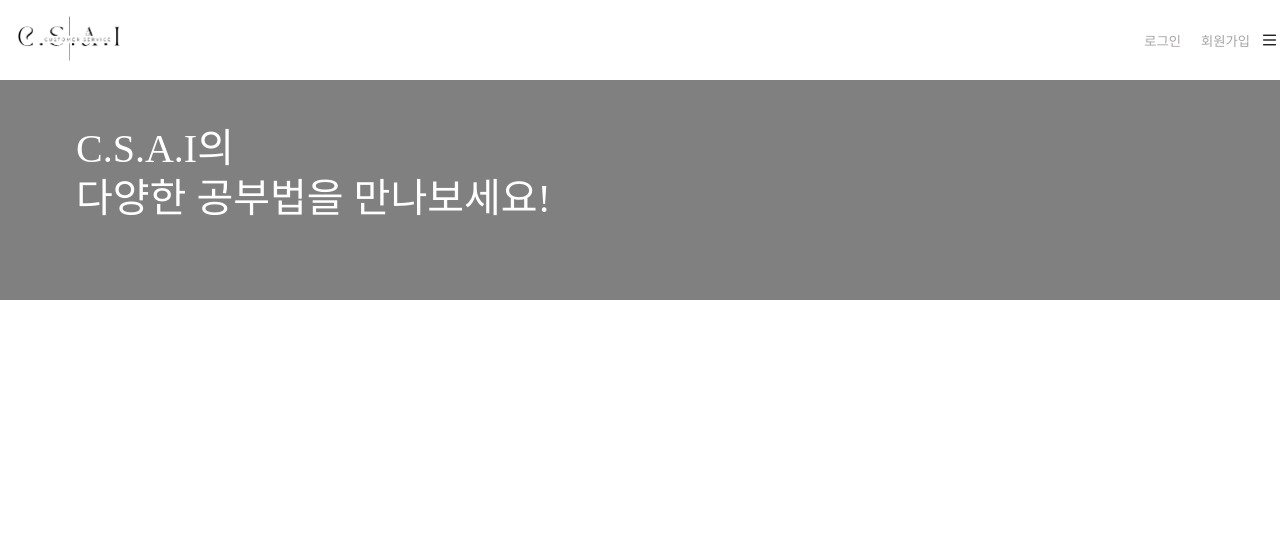
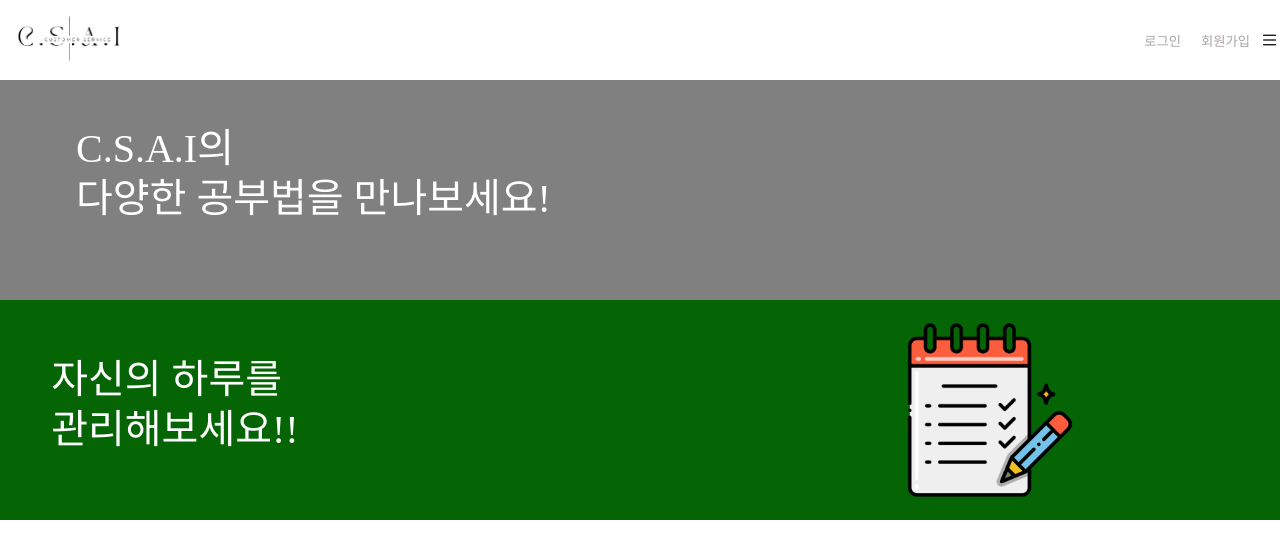
Before and after one commit to C-S-A-I-CommentScribeAI/Spring-boot-CRUD, a React (Create React App) app in the folder frontend/: page / in a window 1280 px wide. Shown: the top 558 px of the page. Built offline with nearby package versions, Linux system fonts and the light colour scheme.

Commit message:
feat: todo페이지 이동 버튼 구현

```diff
--- /dev/null
+++ b/frontend/src/components/TodoBtn.jsx
@@ -0,0 +1,21 @@
+import React from 'react';
+import '../styles/components/TodoBtn.css';
+import Todo from '../assets/images/Todo.png';
+import Jjangu1 from '../assets/images/Jjangu1.png';
+
+function TodoBtn() {
+  return (
+    <div>
+      <div className="todo-container">
+        <div className="todo-textwrap">
+          <h className="title3">자신의 하루를</h>
+          <h className="title4">관리해보세요!!</h>
+        </div>
+        <img src={Todo} alt="todo" className="todo-img" />
+        <img src={Jjangu1} alt="jjangu" className="jjangju1-img" />
+      </div>
+    </div>
+  );
+}
+
+export default TodoBtn;
--- a/frontend/src/pages/MainPage.jsx
+++ b/frontend/src/pages/MainPage.jsx
@@ -2,6 +2,7 @@ import React from 'react';
 import '../styles/pages/Main.css';
 import Header from '../components/Header';
 import IntroduceBtn from '../components/IntroduceBtn';
+import TodoBtn from '../components/TodoBtn';
 
 function MainPage() {
   return (
@@ -9,8 +10,9 @@ function MainPage() {
       <div className="container">
         <div className="main-wrap">
           <Header />
-          <div>
+          <div className="movetopage-wrap">
             <IntroduceBtn />
+            <TodoBtn />
           </div>
         </div>
       </div>
--- a/frontend/src/styles/components/IntroduceBtn.css
+++ b/frontend/src/styles/components/IntroduceBtn.css
@@ -1,5 +1,4 @@
 .intro-container {
-  display: flex;
   position: relative;
   max-width: 1440px;
   height: 220px;
@@ -14,6 +13,8 @@
 }
 
 .text-wrap {
+  display: flex;
+  flex-direction: column;
   position: absolute;
   height: auto;
 
--- /dev/null
+++ b/frontend/src/styles/components/TodoBtn.css
@@ -0,0 +1,67 @@
+.todo-container {
+  display: flex;
+  justify-content: flex-end; /* 투투 이미지를 오른쪽 끝으로 */
+  align-items: center; /* 투두 이미지를 중앙으로 배치 */
+
+  position: relative;
+  max-width: 1440px;
+  height: 220px;
+  flex-shrink: 0;
+
+  cursor: pointer;
+  background: rgb(5, 101, 5);
+}
+
+.todo-container:hover {
+  background: #d7e4dd;
+}
+
+.todo-container:hover .todo-img {
+  /* todo-container에 hover했을 때 todo-img 사라지게 설정*/
+  display: none;
+}
+
+.todo-container:hover .jjangju1-img {
+  display: block; /* none에서 보일 때 사용 */
+  width: 204px;
+  height: 220px;
+
+  transform: translateX(-150px);
+}
+
+.todo-textwrap {
+  /* 이미지는 position으로 absoulute 되어있기 때문에
+  justify-content와 align-items 적용이 안됨*/
+  display: flex;
+  flex-direction: column;
+  position: absolute;
+  height: auto;
+
+  top: 25%;
+  left: 4%;
+}
+
+.title3,
+.title4 {
+  width: 607px;
+  height: auto; /* 글자 크기에 맞게 조절 */
+
+  color: white;
+  font-family: DM Serif Display;
+  font-size: 40px;
+  font-style: normal;
+  font-weight: 400;
+  line-height: 50px; /* 125% */
+}
+
+.todo-img {
+  width: 180px;
+  height: 180px;
+
+  transform: translateX(-200px);
+}
+
+.jjangju1-img {
+  /* todo-container에 hover했을 때 todo-img 사라지게 설정*/
+  display: none;
+}
--- a/frontend/src/styles/pages/Main.css
+++ b/frontend/src/styles/pages/Main.css
@@ -8,3 +8,6 @@
   flex-shrink: 0;
   align-items: center;
 }
+
+.movetopage-wrap {
+}
```
Also changed, not shown: frontend/src/assets/images/Jjangu1.png (added), frontend/src/assets/images/Todo.png (added).
